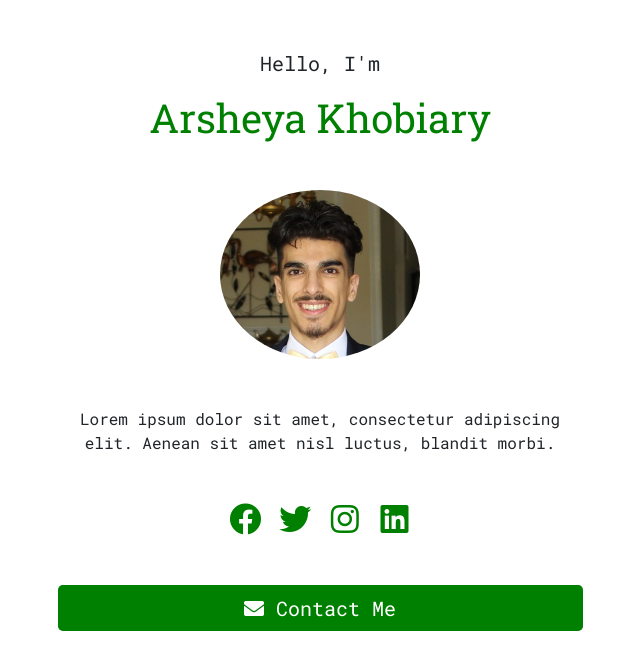
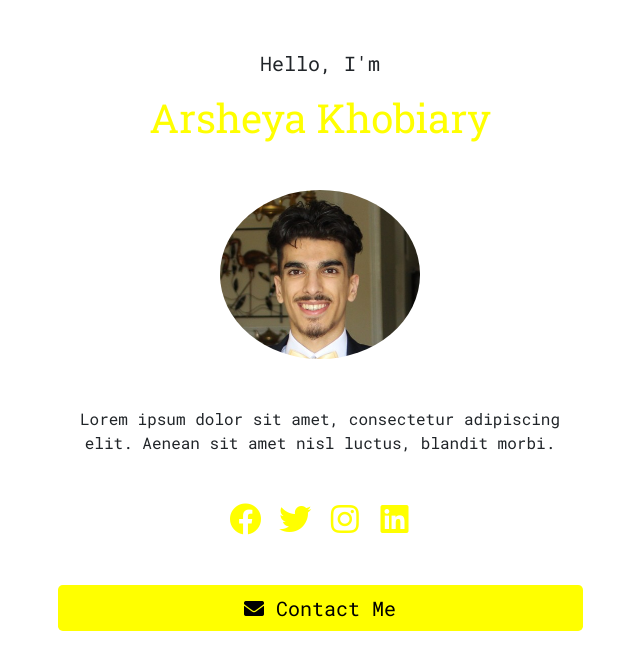
Before and after one commit to arshh98/samplerun, a plain HTML site: page index.html in a window 1280 px wide. Shown: the whole page, without its empty margins (320-960 px from the left). Drawn offline with nearby package versions, Linux system fonts and the light colour scheme.

Commit message:
Add files via upload

```diff
--- a/css/style.css
+++ b/css/style.css
@@ -7,24 +7,24 @@ body {
 
 h1 {
     font-family: 'Roboto Slab', sans-serif;
-    color: green;
+    color: yellow;
 }
 
 a:link, a:visited, a:active {
-    color: green;
+    color: yellow;
 }
 
 a:hover {
-    color: darkgreen;
+    color: yellow;
 }
 
 .btn-primary {
-    background-color: green;
-    border: green;
-    color: white !important;
+    background-color: yellow;
+    border: yellow;
+    color: black !important;
 }
 
 .btn-primary:hover, .btn-primary:active, .btn-primary:focus {
-    background-color: darkgreen !important;
-    color: white;
+    background-color: yellow !important;
+    color: black;
 }
```
Also changed, not shown: index.html (+1 -3 lines).
